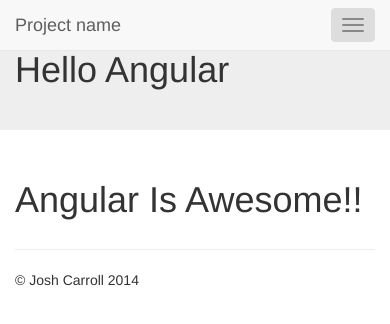
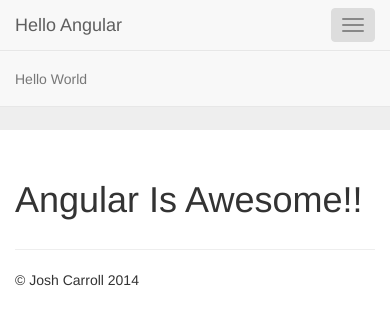
Before and after one commit to jwcarroll/basic-angular-site, a website: page index.html in a window 390 px wide. Both pictures are taken after a click on the button "Toggle navigation". Drawn offline with nearby package versions, Linux system fonts and the light colour scheme; some packages are replaced by stand-ins of ours.

Commit message:
working in full

```diff
--- /dev/null
+++ b/app/controllers/menuController.js
@@ -0,0 +1,28 @@
+/**
+ * Created by Josh on 7/8/14.
+ */
+(function () {
+  'use strict';
+
+  var MenuCtrl = function ($location) {
+    this.$location = $location;
+    this.menu = [
+      {
+        'title': 'Hello World',
+        'link': '/'
+      }
+    ];
+  };
+
+  MenuCtrl.$inject = ['$location'];
+
+  angular.extend(MenuCtrl.prototype, {
+    isActive: function (route) {
+      return route === this.$location.path();
+    }
+  });
+
+  angular.module('myApp')
+    .controller('MenuCtrl', MenuCtrl);
+
+}());
--- a/index.html
+++ b/index.html
@@ -12,19 +12,7 @@
 
 <body>
 
-<div class="navbar navbar-default navbar-fixed-top" role="navigation">
-    <div class="container">
-        <div class="navbar-header">
-            <button type="button" class="navbar-toggle collapsed" data-toggle="collapse" data-target=".navbar-collapse">
-                <span class="sr-only">Toggle navigation</span>
-                <span class="icon-bar"></span>
-                <span class="icon-bar"></span>
-                <span class="icon-bar"></span>
-            </button>
-            <a class="navbar-brand" href="#">Project name</a>
-        </div>
-    </div>
-</div>
+<ng-include src="'views/main-menu.html'"></ng-include>
 
 <div class="jumbotron">
     <div class="container">
@@ -43,6 +31,7 @@
     </footer>
 </div> <!-- /container -->
 
+<script src="bower_components/jquery/dist/jquery.min.js"></script>
 <script src="bower_components/bootstrap/dist/js/bootstrap.min.js"></script>
 
 <!--
@@ -54,6 +43,7 @@
 <script src="bower_components/angular-route/angular-route.min.js"></script>
 <script src="bower_components/angular-animate/angular-animate.min.js"></script>
 <script src="app/app.js"></script>
+<script src="app/controllers/menuController.js"></script>
 <script src="app/controllers/helloWorldCtrl.js"></script>
 <script src="app/services/helloWorldService.js"></script>
 </body>
--- /dev/null
+++ b/views/main-menu.html
@@ -0,0 +1,21 @@
+<nav class="navbar navbar-default navbar-fixed-top" role="navigation" ng-controller="MenuCtrl as nav">
+    <div class="container">
+        <div class="navbar-header">
+            <button type="button" class="navbar-toggle collapsed" data-toggle="collapse" data-target="#bs-example-navbar-collapse-6">
+                <span class="sr-only">Toggle navigation</span>
+                <span class="icon-bar"></span>
+                <span class="icon-bar"></span>
+                <span class="icon-bar"></span>
+            </button>
+            <a class="navbar-brand" href="#">Hello Angular</a>
+        </div>
+
+        <div class="collapse navbar-collapse" id="bs-example-navbar-collapse-6">
+            <ul class="nav navbar-nav">
+                <li ng-repeat="item in nav.menu" ng-class="{active: nav.isActive(item.link)}">
+                    <a ng-href="#{{item.link}}">{{item.title}}</a>
+                </li>
+            </ul>
+        </div><!-- /.navbar-collapse -->
+    </div>
+</nav>
```
